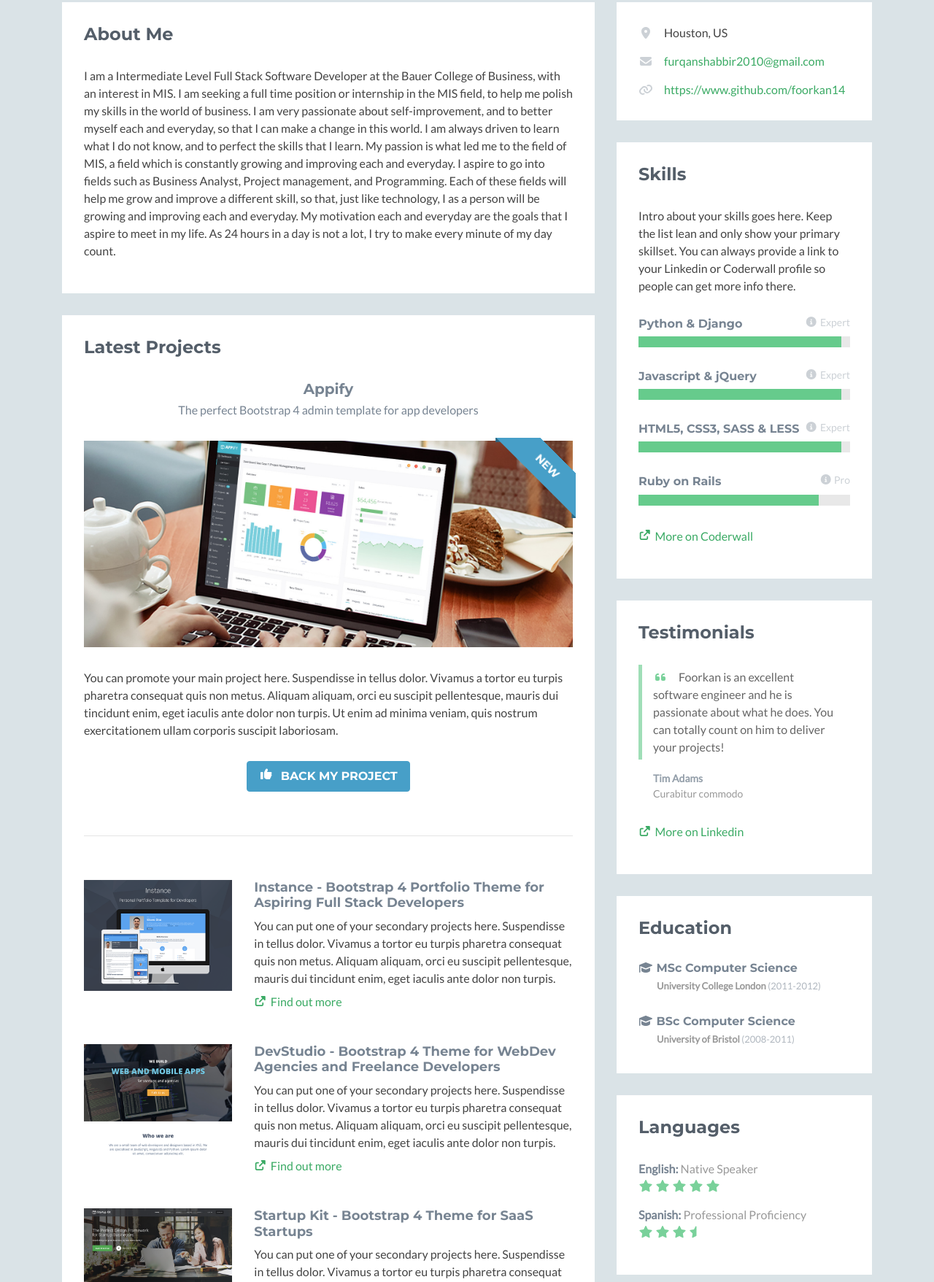
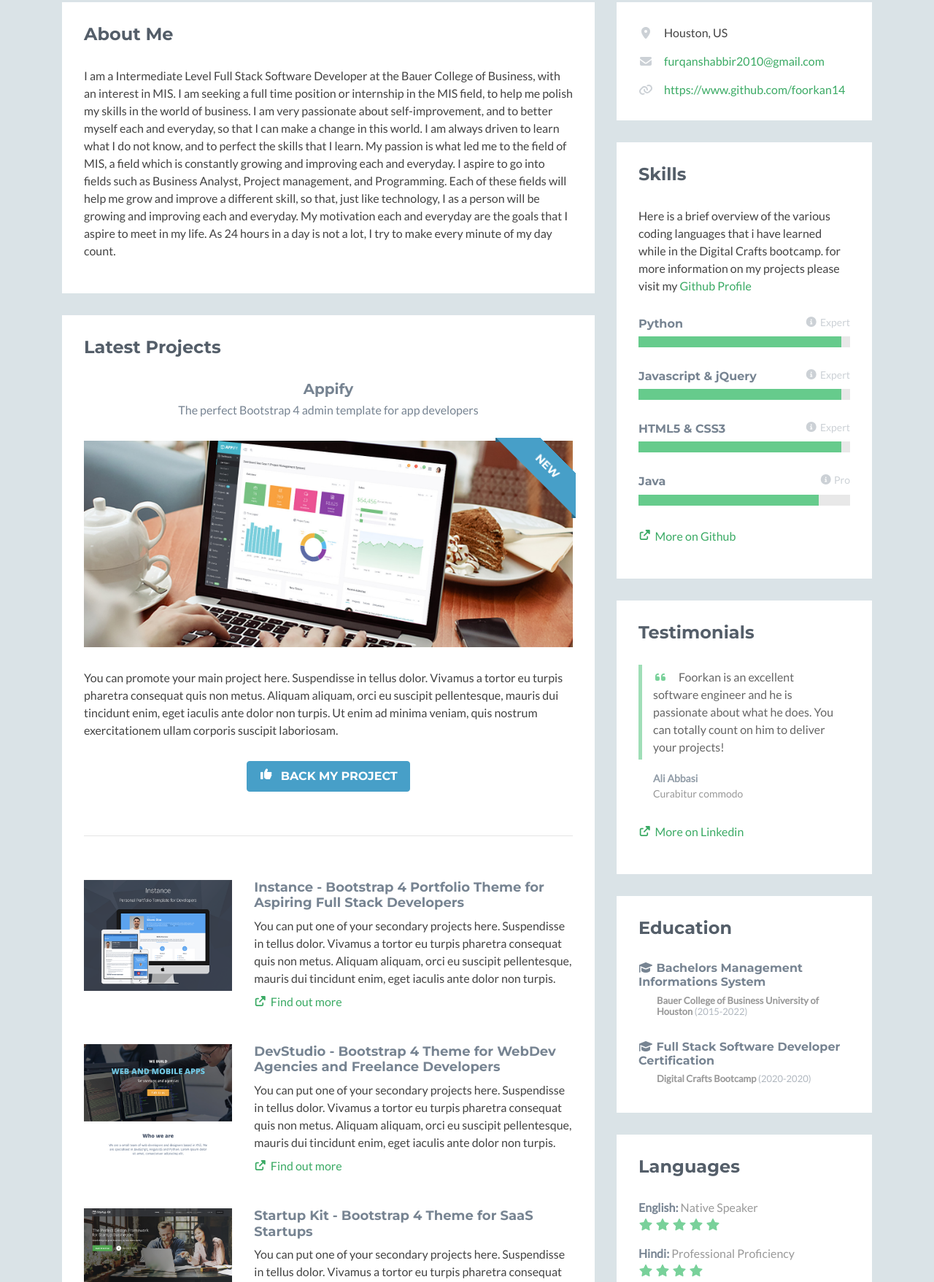
Before and after one commit to Foorkan14/portfolio, a plain HTML site: page index.html in a window 1280 px wide. Shown: the part 456-2213 px from the top of the page at 73% size. Drawn offline with nearby package versions, Linux system fonts and the light colour scheme; no server answers; some icons are missing.

Commit message:
latest push

```diff
--- a/index.html
+++ b/index.html
@@ -229,12 +229,12 @@
                         <h2 class="heading">Skills</h2>
                         <div class="content">
                             <p class="intro">
-                                Intro about your skills goes here. Keep the list lean and only show your primary skillset. You can always provide a link to your Linkedin or Coderwall profile so people can get more info there.</p>
+                                Here is a brief overview of the various coding languages that i have learned while in the Digital Crafts bootcamp. for more information on my projects please visit my <a href="https://github.com/Foorkan14">Github Profile</a></p>
 
                             <div class="skillset">
 
                                 <div class="item">
-                                    <h3 class="level-title">Python &amp; Django<span class="level-label" data-toggle="tooltip" data-placement="left" data-animation="true" title="You can use the tooltip to explain more about your skill level..."><i class="fas fa-info-circle"></i>Expert</span></h3>
+                                    <h3 class="level-title">Python<span class="level-label" data-toggle="tooltip" data-placement="left" data-animation="true" title="You can use the tooltip to explain more about your skill level..."><i class="fas fa-info-circle"></i>Expert</span></h3>
                                     <div class="level-bar">
                                         <div class="level-bar-inner" data-level="96%">
                                         </div>
@@ -250,7 +250,7 @@
                                 </div><!--//item-->
 
                                 <div class="item">
-                                    <h3 class="level-title">HTML5, CSS3, SASS &amp; LESS<span class="level-label" data-toggle="tooltip" data-placement="left" data-animation="true" title="You can use the tooltip to explain more about your skill level..."><i class="fas fa-info-circle"></i>Expert</span></h3>
+                                    <h3 class="level-title">HTML5 &amp; CSS3<span class="level-label" data-toggle="tooltip" data-placement="left" data-animation="true" title="You can use the tooltip to explain more about your skill level..."><i class="fas fa-info-circle"></i>Expert</span></h3>
                                     <div class="level-bar">
                                         <div class="level-bar-inner" data-level="96%">
                                         </div>
@@ -258,14 +258,14 @@
                                 </div><!--//item-->
 
                                 <div class="item">
-                                    <h3 class="level-title">Ruby on Rails<span class="level-label" data-toggle="tooltip" data-placement="left" data-animation="true" title="You can use the tooltip to explain more about your skill level..."><i class="fas fa-info-circle"></i>Pro</span></h3>
+                                    <h3 class="level-title">Java<span class="level-label" data-toggle="tooltip" data-placement="left" data-animation="true" title="You can use the tooltip to explain more about your skill level..."><i class="fas fa-info-circle"></i>Pro</span></h3>
                                     <div class="level-bar">
                                         <div class="level-bar-inner" data-level="85%">
                                         </div>
                                     </div><!--//level-bar-->
                                 </div><!--//item-->
 
-                                <p><a class="more-link" href="#"><i class="fas fa-external-link-alt"></i>More on Coderwall</a></p>
+                                <p><a class="more-link" href="https://github.com/Foorkan14"><i class="fas fa-external-link-alt"></i>More on Github</a></p>
                             </div>
                         </div><!--//content-->
                     </div><!--//section-inner-->
@@ -279,10 +279,10 @@
                                 <blockquote class="quote">
                                     <p><i class="fas fa-quote-left"></i>Foorkan is an excellent software engineer and he is passionate about what he does. You can totally count on him to deliver your projects!</p>
                                 </blockquote>
-                                <p class="source"><span class="name">Tim Adams</span><br /><span class="title">Curabitur commodo</span></p>
+                                <p class="source"><span class="name">Ali Abbasi</span><br /><span class="title">Curabitur commodo</span></p>
                             </div><!--//item-->
 
-                            <p><a class="more-link" href="#"><i class="fas fa-external-link-alt"></i>More on Linkedin</a></p>
+                            <p><a class="more-link" href="https://www.linkedin.com/in/foorkanshabbir/"><i class="fas fa-external-link-alt"></i>More on Linkedin</a></p>
 
                         </div><!--//content-->
                     </div><!--//section-inner-->
@@ -293,12 +293,12 @@
                         <h2 class="heading">Education</h2>
                         <div class="content">
                             <div class="item">
-                                <h3 class="title"><i class="fas fa-graduation-cap"></i> MSc Computer Science</h3>
-                                <h4 class="university">University College London <span class="year">(2011-2012)</span></h4>
+                                <h3 class="title"><i class="fas fa-graduation-cap"></i> Bachelors Management Informations System</h3>
+                                <h4 class="university">Bauer College of Business University of Houston <span class="year">(2015-2022)</span></h4>
                             </div><!--//item-->
                             <div class="item">
-                                <h3 class="title"><i class="fas fa-graduation-cap"></i> BSc Computer Science</h3>
-                                <h4 class="university">University of Bristol <span class="year">(2008-2011)</span></h4>
+                                <h3 class="title"><i class="fas fa-graduation-cap"></i> Full Stack Software Developer Certification</h3>
+                                <h4 class="university">Digital Crafts Bootcamp <span class="year">(2020-2020)</span></h4>
                             </div><!--//item-->
                         </div><!--//content-->
                     </div><!--//section-inner-->
@@ -314,8 +314,8 @@
                                     <span class="level">Native Speaker <br class="visible-xs"/><i class="fas fa-star"></i> <i class="fas fa-star"></i> <i class="fas fa-star"></i> <i class="fas fa-star"></i> <i class="fas fa-star"></i> </span>
                                 </li><!--//item-->
                                 <li class="item">
-                                    <span class="title"><strong>Spanish:</strong></span>
-                                    <span class="level">Professional Proficiency <br class="visible-sm visible-xs"/><i class="fas fa-star"></i> <i class="fas fa-star"></i> <i class="fas fa-star"></i> <i class="fas fa-star-half"></i></span>
+                                    <span class="title"><strong>Hindi:</strong></span>
+                                    <span class="level">Professional Proficiency <br class="visible-sm visible-xs"/><i class="fas fa-star"></i> <i class="fas fa-star"></i> <i class="fas fa-star"></i> <i class="fas fa-star"></i></span>
                                 </li><!--//item-->
                             </ul>
                         </div><!--//content-->
```
